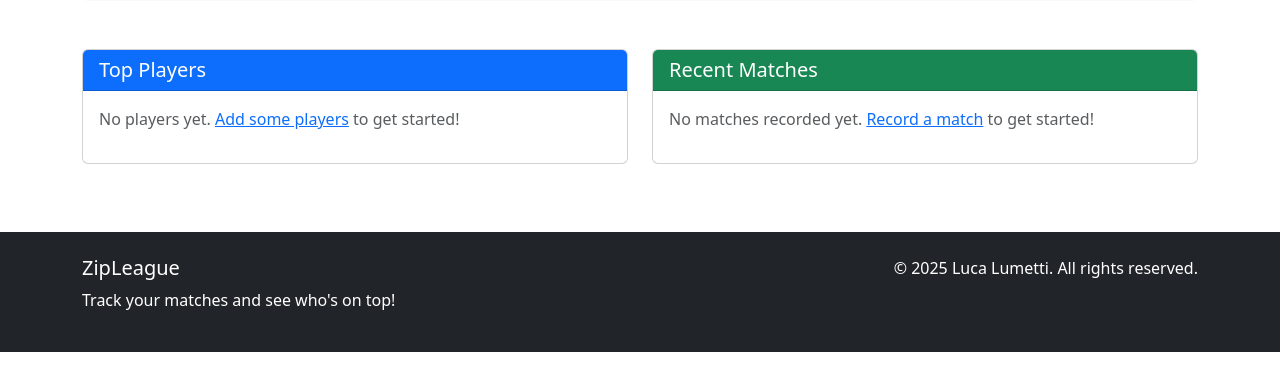
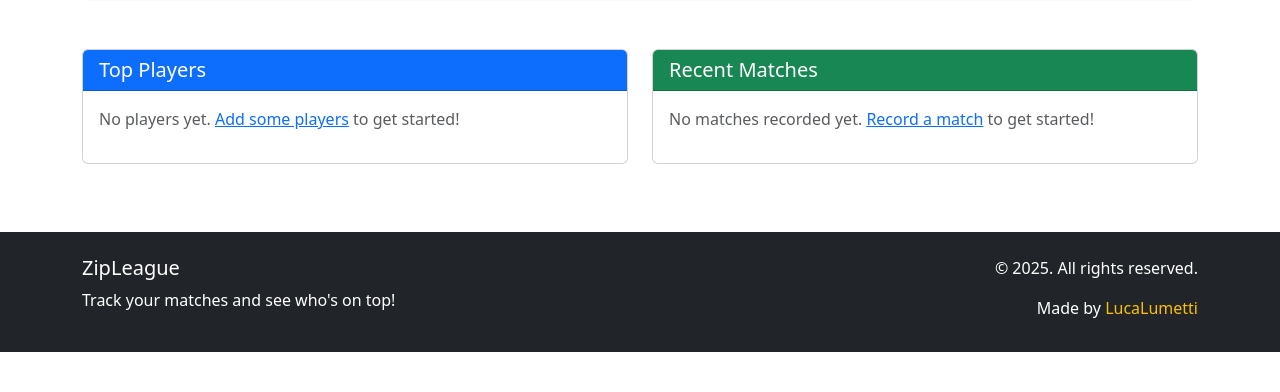
Before and after one commit to LucaLumetti/ZipLeague, a Django app: template core/templates/core/home.html in a window 1280 px wide. Shown: the part 421-813 px from the top of the page. Run offline with Django 5.2, Linux system fonts and the light colour scheme; the template is opened without the code that fills it, so the values that code supplies are empty.

Commit message:
Update footer in base.html to include author credit and remove name

```diff
--- a/core/templates/core/base.html
+++ b/core/templates/core/base.html
@@ -93,9 +93,7 @@
         {% endif %}
 
         {% block content %}{% endblock %}
-    </div>
-
-    <footer class="bg-dark text-white py-4 mt-5">
+    </div>    <footer class="bg-dark text-white py-4 mt-5">
         <div class="container">
             <div class="row">
                 <div class="col-md-6">
@@ -103,7 +101,8 @@
                     <p>Track your matches and see who's on top!</p>
                 </div>
                 <div class="col-md-6 text-md-end">
-                    <p>&copy; {% now "Y" %} Luca Lumetti. All rights reserved.</p>
+                    <p>&copy; {% now "Y" %}. All rights reserved.</p>
+                    <p class="mb-0">Made by <a href="https://github.com/LucaLumetti" target="_blank" class="text-zipleague text-decoration-none">LucaLumetti</a></p>
                 </div>
             </div>
         </div>
```
